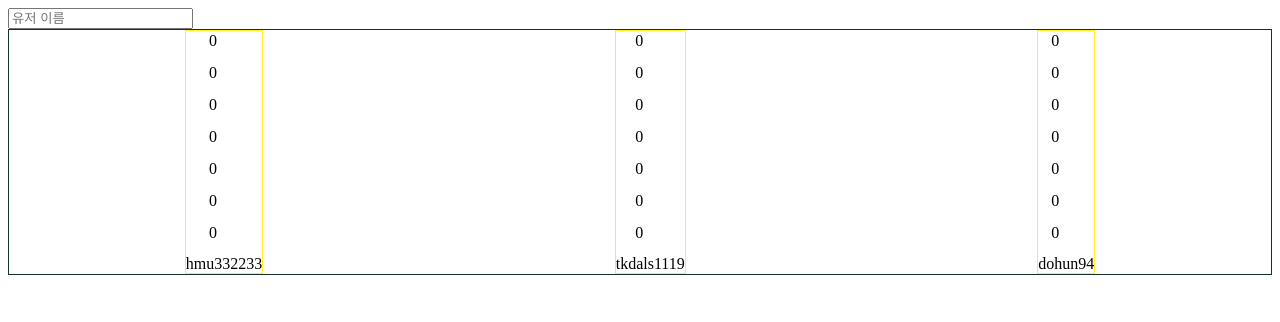
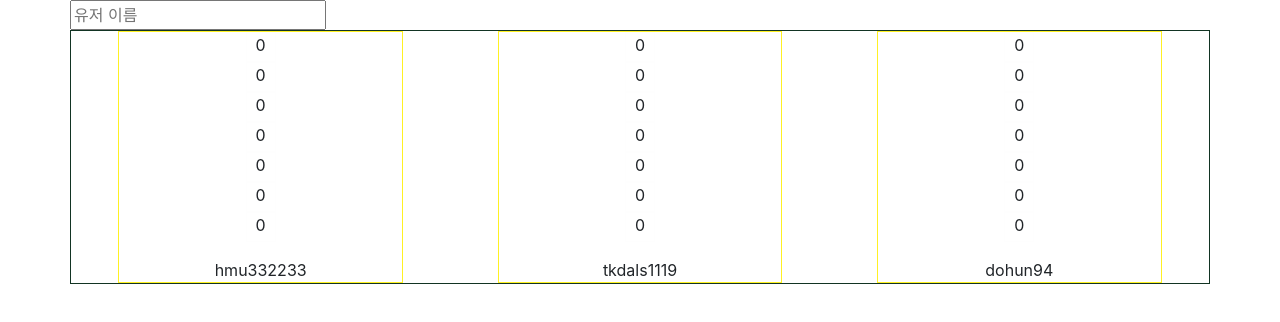
Before and after one commit to hmu332233/DailyCommitChecker, a React app: page / in a window 1280 px wide. Shown: the top 322 px of the page. Built offline with nearby package versions, Linux system fonts and the light colour scheme; no server answers.

Commit message:
[Add] bootstrap4 cdn

```diff
--- a/package.json
+++ b/package.json
@@ -4,7 +4,8 @@
   "description": "",
   "main": "/public/index.html",
   "scripts": {
-    "test": "echo \"Error: no test specified\" && exit 1"
+    "test": "echo \"Error: no test specified\" && exit 1",
+     "dev": "webpack-dev-server"
   },
   "author": "",
   "license": "ISC",
--- a/public/css/CommitTableList.css
+++ b/public/css/CommitTableList.css
@@ -5,15 +5,15 @@
 }
 
 .commit_table {
+  border: 1px solid #fff123;
+  text-align: center;
+}
+
+.commit_table .table {
   display: flex;
   flex-direction: column;
   justify-content: center;
   align-items: center;
-  border: 1px solid #fff123;
-}
-
-.commit_table .table {
-
 }
 
 .commit_table .table .node {
--- a/public/index.html
+++ b/public/index.html
@@ -3,10 +3,14 @@
   <head>
     <meta charset="UTF-8">
     <title>React App</title>
+    <link rel="stylesheet" href="https://maxcdn.bootstrapcdn.com/bootstrap/4.0.0-beta.2/css/bootstrap.min.css" integrity="sha384-PsH8R72JQ3SOdhVi3uxftmaW6Vc51MKb0q5P2rRUpPvrszuE4W1povHYgTpBfshb" crossorigin="anonymous">
     <link rel="stylesheet" type="text/css" href="css/CommitTableList.css">
   </head>
   <body>
     <div id="root"></div>
     <script src="bundle.js"></script>
+    <script src="https://code.jquery.com/jquery-3.2.1.slim.min.js" integrity="sha384-KJ3o2DKtIkvYIK3UENzmM7KCkRr/rE9/Qpg6aAZGJwFDMVNA/GpGFF93hXpG5KkN" crossorigin="anonymous"></script>
+    <script src="https://cdnjs.cloudflare.com/ajax/libs/popper.js/1.12.3/umd/popper.min.js" integrity="sha384-vFJXuSJphROIrBnz7yo7oB41mKfc8JzQZiCq4NCceLEaO4IHwicKwpJf9c9IpFgh" crossorigin="anonymous"></script>
+    <script src="https://maxcdn.bootstrapcdn.com/bootstrap/4.0.0-beta.2/js/bootstrap.min.js" integrity="sha384-alpBpkh1PFOepccYVYDB4do5UnbKysX5WZXm3XxPqe5iKTfUKjNkCk9SaVuEZflJ" crossorigin="anonymous"></script>
   </body>
 </html>
--- a/src/components/CommitTable.js
+++ b/src/components/CommitTable.js
@@ -84,7 +84,7 @@
     };
 
     return (
-      <div className="commit_table">
+      <div className="col-3 commit_table">
         <div className="table">
       		{convertToNode(this.state.commitState)}
         </div>
--- a/src/components/CommitTableList.js
+++ b/src/components/CommitTableList.js
@@ -62,7 +62,8 @@
     };
 
     return (
-      <div>
+      <div className="container">
+      	<div className="row">
       		<input
             name="user_name"
             placeholder="유저 이름"
@@ -70,7 +71,8 @@
             onChange={this.handleChange}
             onKeyPress={this.handleKeyPress}
           />
-      	<div className="commit_table_list">
+      	</div>
+      	<div className="row commit_table_list">
           {convertToTable(this.state.userNameList)}
         </div>
       </div>
```
Lines whose indentation alone changed are shown as unchanged.
